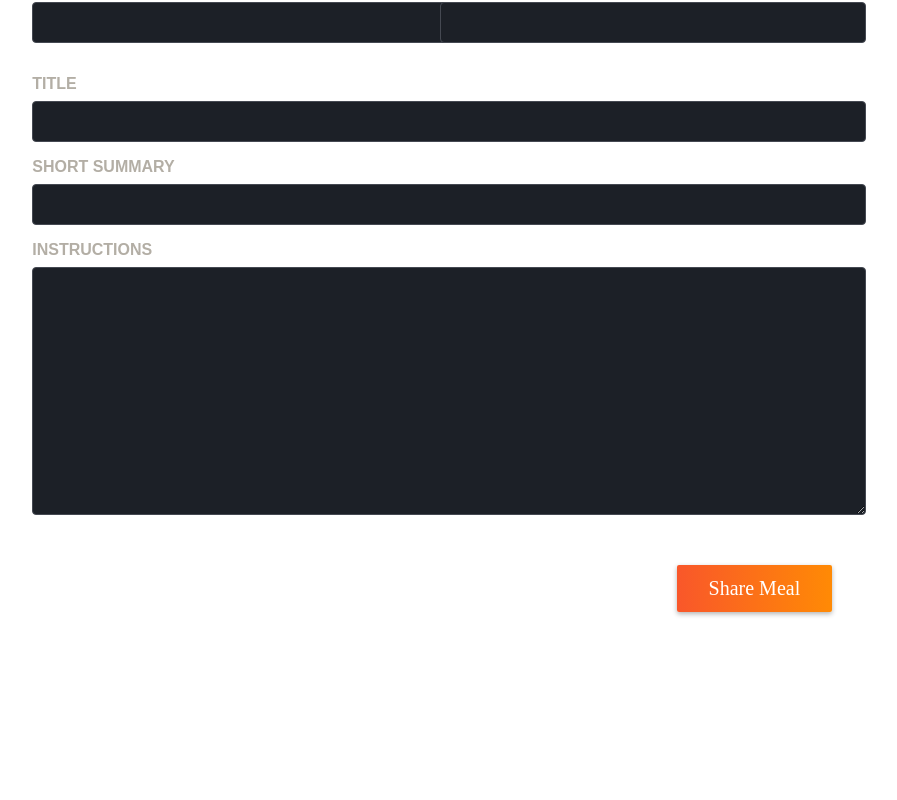
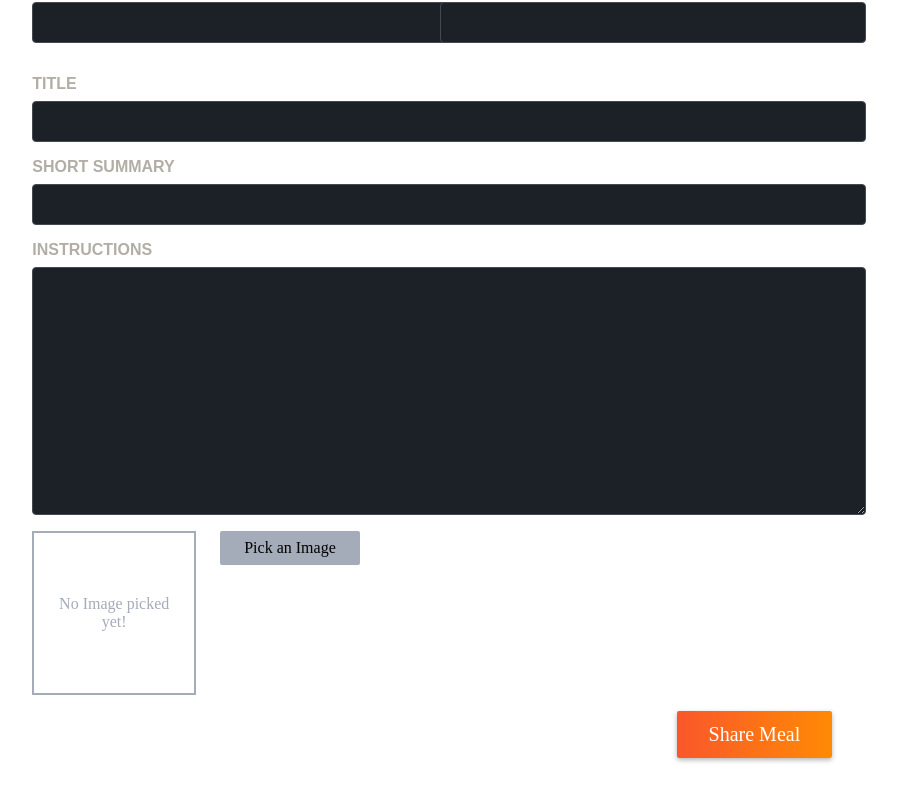
Before and after one commit to OXplakhoa/foodies, a Next.js app: page /meals/share in a window 1280 px wide. Shown: the part 282-1082 px from the top of the page, without its empty margins (39-936 px from the left). Before the commit the page ends 942 px from the top, so only its background shows below. Built offline with nearby package versions, Linux system fonts and the light colour scheme.

Commit message:
Add Image Picker

```diff
--- a/app/meals/share/page.js
+++ b/app/meals/share/page.js
@@ -1,3 +1,4 @@
+import ImagePicker from '@/components/meals/image-picker';
 import classes from './page.module.css';
 
 export default function ShareMealPage() {
@@ -38,7 +39,7 @@
               required
             ></textarea>
           </p>
-          IMAGE PICKER
+          <ImagePicker/>
           <p className={classes.actions}>
             <button type="submit">Share Meal</button>
           </p>
--- /dev/null
+++ b/components/meals/image-picker.js
@@ -0,0 +1,56 @@
+"use client";
+import { useRef, useState } from "react";
+import classes from "./image-picker.module.css";
+import Image from "next/image";
+export default function ImagePicker({ label, name }) {
+  const imageInput = useRef();
+  const [pickImage, setPickImage] = useState();
+
+  const handlePickClick = () => {
+    imageInput.current.click();
+  };
+  const handleImageChange = (event) => {
+    console.log(event);
+    const file = event.target.files[0];
+    if (!file) {
+      setPickImage(null);
+      return;
+    }
+    const fileReader = new FileReader();
+    fileReader.onload = () => {
+      setPickImage(fileReader.result);
+    };
+    fileReader.readAsDataURL(file);
+  };
+  return (
+    <div className={classes.picker}>
+      <label htmlFor={name}>{label}</label>
+      <div className={classes.controls}>
+        <div className={classes.preview}>
+          {!pickImage ? (
+            <p>No Image picked yet!</p>
+          ) : (
+            <Image src={pickImage} alt="The image selected by user" fill />
+          )}
+        </div>
+        <input
+          ref={imageInput}
+          className={classes.input}
+          type="file"
+          id={name}
+          accept="image/png, image/jpeg"
+          name={name}
+          onChange={handleImageChange}
+          required
+        />
+        <button
+          className={classes.button}
+          type="button"
+          onClick={handlePickClick}
+        >
+          Pick an Image
+        </button>
+      </div>
+    </div>
+  );
+}
--- /dev/null
+++ b/components/meals/image-picker.module.css
@@ -0,0 +1,45 @@
+.controls {
+    display: flex;
+    align-items: flex-start;
+    gap: 1.5rem;
+    margin-bottom: 1rem;
+}
+
+.picker .input {
+    display: none;
+}
+
+.picker .button {
+    border: 0;
+    padding: 0.5rem 1.5rem;
+    background: #a4abb9;
+    border-radius: 2px;
+    cursor: pointer;
+    font: inherit;
+}
+
+.picker .button:hover,
+.picker .button:focus {
+    background: #b3b9c6;
+}
+
+.preview {
+    width: 10rem;
+    height: 10rem;
+    border: 2px solid #a4abb9;
+    display: flex;
+    justify-content: center;
+    align-items: center;
+    text-align: center;
+    color: #a4abb9;
+    position: relative;
+}
+
+.preview p {
+    margin: 0;
+    padding: 1rem
+}
+
+.preview img {
+    object-fit: cover;
+}
```
